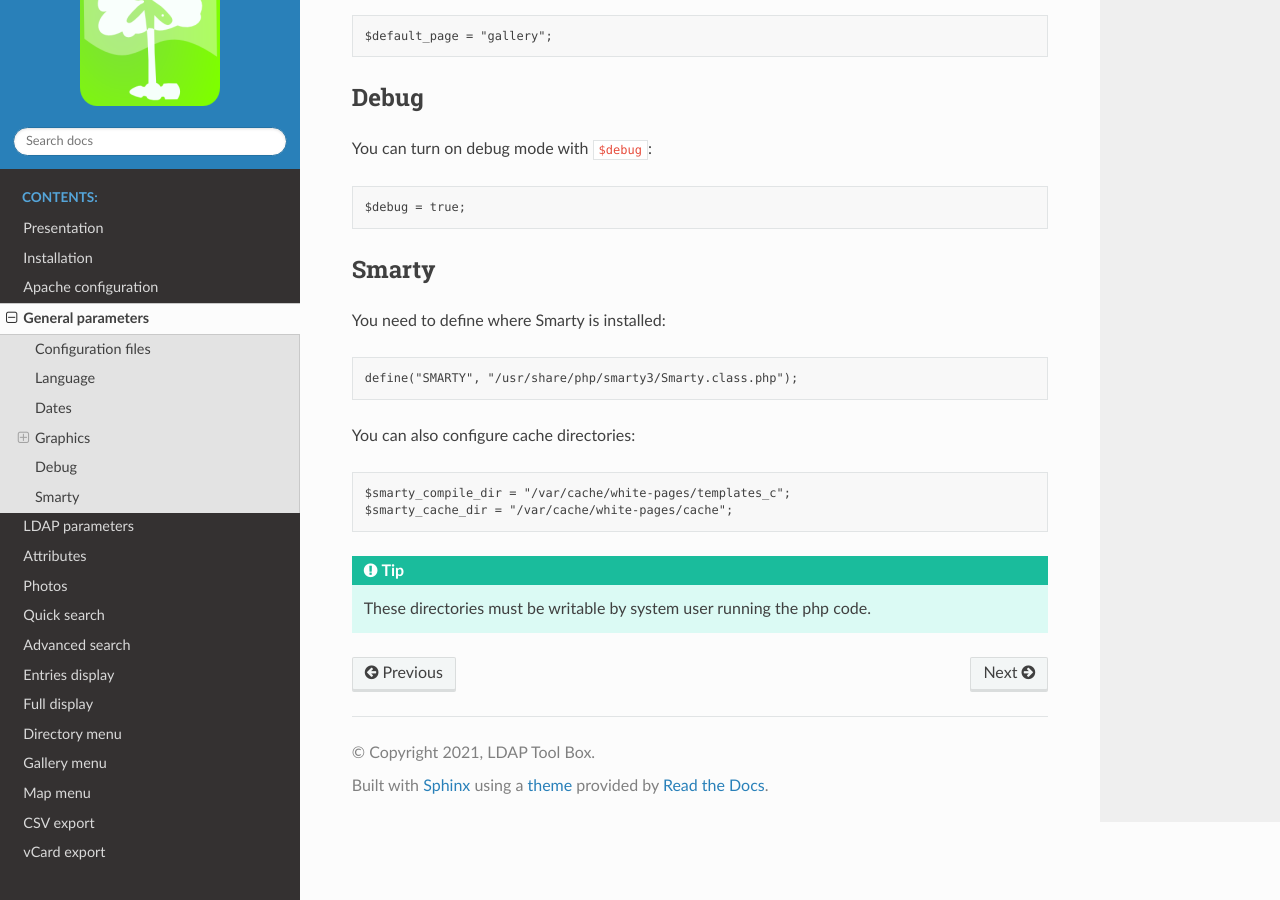
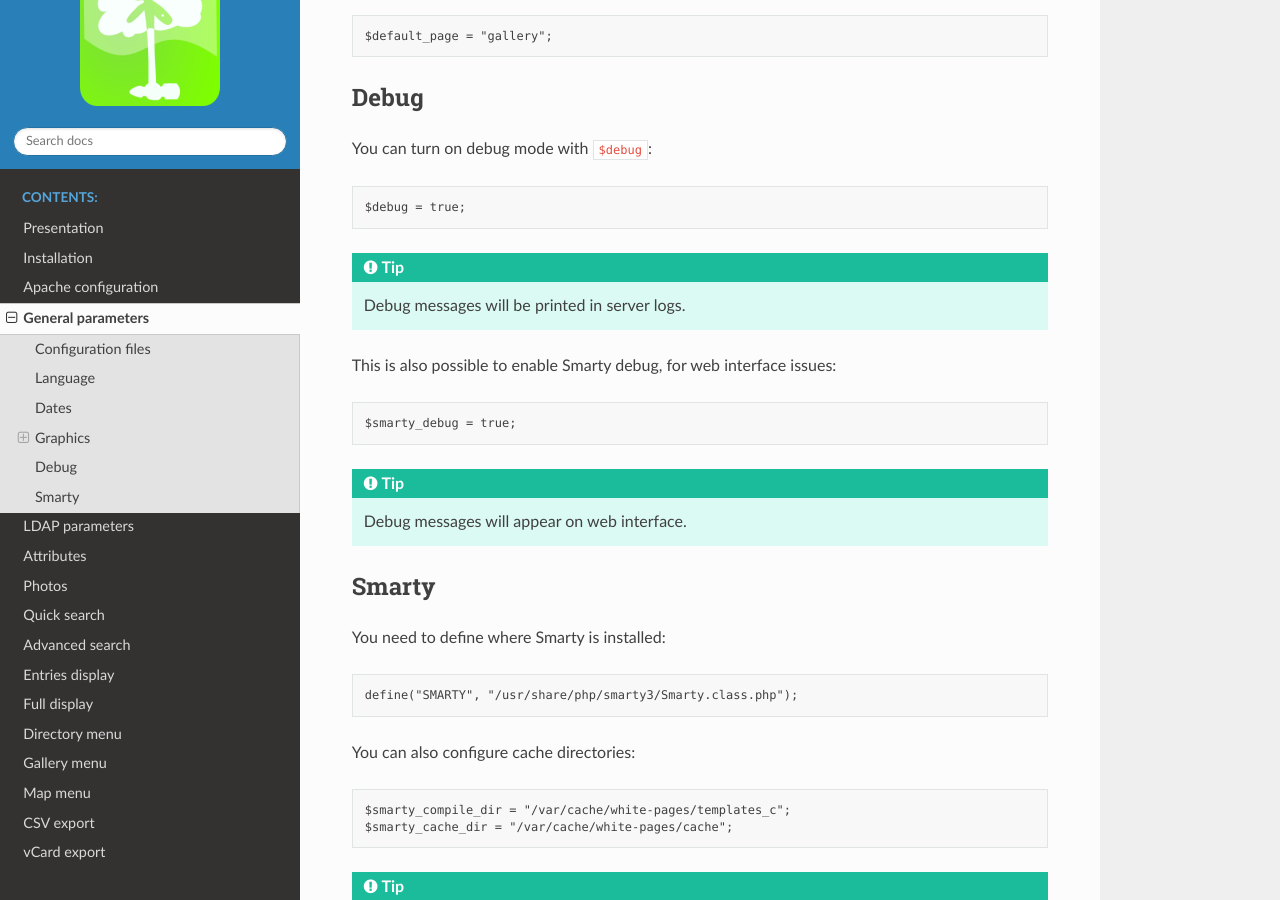
Before and after one commit to ltb-project/white-pages, a Sphinx documentation site: the page built from docs/general-parameters.rst, in a window 1280 px wide and 900 px high, scrolled down 2285 px. Built offline with Sphinx 7.4.7 and the Read the Docs theme 2.0.0, drawn with Linux system fonts in a browser that asks for light colours.

Commit message:
Doc for Smarty debug

```diff
--- a/docs/general-parameters.rst
+++ b/docs/general-parameters.rst
@@ -116,6 +116,16 @@ You can turn on debug mode with ``$debug``:
 
     $debug = true;
 
+.. tip:: Debug messages will be printed in server logs.
+
+This is also possible to enable Smarty debug, for web interface issues:
+
+.. code-block:: php
+
+    $smarty_debug = true;
+
+.. tip:: Debug messages will appear on web interface.
+
 Smarty
 ------
 
```
